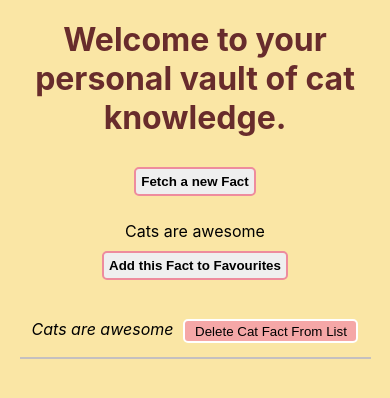
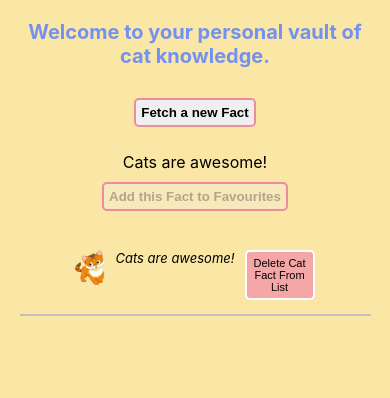
Before and after one commit to louis-burrows/Fannys-Cat-Facts, a Next.js app: page / in a window 390 px wide. Both pictures are taken after a click on the button "Add this Fact to Favourites". Shown: the top 398 px of the page. Built offline with nearby package versions, Linux system fonts and the light colour scheme.

Commit message:
first push to vercel

```diff
--- a/Components/CatFactComponent.jsx
+++ b/Components/CatFactComponent.jsx
@@ -5,6 +5,7 @@ export default function CatFactComponent(props) {
   return (
     <>
       <div className={styles.factContainer}>
+        <img className={styles.kitty} src="/images/catCartoon.png" alt="Picture of the author"/>
         <p className={styles.factText}>{props.catFact}</p>
         <button className={styles.deleteButton} onClick={() => props.changeCatFacts(props.index)}>Delete Cat Fact From List</button>
       </div>
--- a/Components/Input.jsx
+++ b/Components/Input.jsx
@@ -1,16 +1,36 @@
+import React, { useState, useEffect } from 'react';
+
 import styles from '../styles/Input.module.scss'
 
 export default function Input(props) {
 
 
+
+
+
+
   return (
     <>
     <div className={styles.inputWrapper}>
-      <button className={styles.fetchButton} onClick={props.returnFromAPI}>Fetch a new Fact</button>
-      <div className={styles.catText}>
-        {props.catFact}
+
+      <button
+        className={styles.fetchButton}
+        onClick={props.returnFromAPI}>
+          Fetch a new Fact
+      </button>
+
+      <div
+        className={styles.catText}>
+          {props.catFact}
       </div>
-        <button className={styles.postButton} onClick={props.addAFact}>Add this Fact to Favourites</button>
+
+      <button
+        disabled={props.buttonDisabled}
+        className={styles.postButton}
+        onClick={props.addAFact}>
+          Add this Fact to Favourites
+      </button>
+
     </div>
     </>
   )
--- a/pages/index.js
+++ b/pages/index.js
@@ -1,18 +1,19 @@
 import React, { useState, useEffect } from 'react';
 
-import Head from 'next/head'
+import Head from 'next/head';
 
-import styles from '../styles/Home.module.scss'
+import styles from '../styles/Home.module.scss';
 
-import Input from "../Components/Input"
-import List from "../Components/List"
+import Input from "../Components/Input";
+import List from "../Components/List";
 
 export default function Home() {
 
-  const [catFact, setCatFact] = useState("Cats are awesome");
+  const [catFact, setCatFact] = useState("Cats are awesome!");
 
   const [listOfCatFacts, editCatFacts] = useState([])
 
+  const [buttonDisabled, toggleDisabled] = useState(false)
 
 
   useEffect(() => {
@@ -20,24 +21,26 @@ export default function Home() {
     console.log(JSON.parse(localStorage.getItem("listOfFactsOnLocal")))
   }, [listOfCatFacts]);
 
-
   const returnFromAPI = () => {
     fetch("https://catfact.ninja/fact")
       .then(response => {
       return response.json();
       })
       .then(responseJson => {
-        setCatFact(responseJson.fact)
+        toggleDisabled(false);
+        setCatFact(responseJson.fact);
         return responseJson.fact;
       })
       .catch(error => {
         console.log(error);
-      })
-  }
+      });
+  };
 
   const addAFact = () => {
-    editCatFacts(listOfCatFacts => [catFact, ...listOfCatFacts])
-  }
+    editCatFacts(listOfCatFacts => [catFact, ...listOfCatFacts]);
+    toggleDisabled(true);
+  };
+
 
   return (
     <>
@@ -45,13 +48,16 @@ export default function Home() {
       <title>Fanny's Cat Facts</title>
       <link rel="icon" href="/favicon.ico" />
     </Head>
+
     <div className={styles.appContainer}>
+
       <h1 className={styles.title}>
         Welcome to your personal vault of cat knowledge.
       </h1>
 
-      <Input returnFromAPI={returnFromAPI} catFact={catFact} addAFact={addAFact}/>
+      <Input returnFromAPI={returnFromAPI} catFact={catFact} addAFact={addAFact} buttonDisabled={buttonDisabled}/>
       <List listOfCatFacts={listOfCatFacts} editCatFacts={editCatFacts}/>
+
     </div>
     </>
   )
--- a/styles/CatFactComponent.module.scss
+++ b/styles/CatFactComponent.module.scss
@@ -3,22 +3,31 @@
   justify-content: center;
   margin: 14px auto;
   gap: 10px;
-  width: 90%;
+  width: 95%;
   max-width: 600px;
   .factText {
     font-style: italic;
+    font-size: 13px;
   }
   .deleteButton {
     background-color: rgb(245, 167, 167);
     border-radius: 5px;
     border: 2px solid white;
-    height: 24px;
-    min-width: 175px;
+    padding: 3px;
+    font-size: 11px;
+    width: 70px;
+    height: 50px;
+    min-width: 70px;
+    min-height: 50px;
     word-wrap: none;
     &:hover {
       background-color: rgb(230, 253, 209);
       cursor: pointer;
     }
+  }
+  .kitty {
+    width: 30px;
+    height: 35px;
   }
 }
 .spacerLine {
@@ -28,3 +37,15 @@
   height: 2px;
   background-color: rgb(196, 192, 192);
 }
+
+
+@media (min-width: 768px) {
+  .factContainer {
+    .factText {
+      font-size: 14px;
+    }
+    .deleteButton {
+      font-size: 12px;
+    }
+  }
+}
--- a/styles/Home.module.scss
+++ b/styles/Home.module.scss
@@ -1,9 +1,17 @@
 .appContainer {
-   text-align: center;
+  text-align: center;
   margin: 0 auto;
 
   .title {
     padding: 20px;
-    color: rgb(104, 44, 44);
+    color: rgb(115, 145, 241);
   }
 }
+
+@media (max-width: 768px) {
+  .appContainer {
+    .title {
+      font-size: 20px;
+    }
+  }
+}
```
